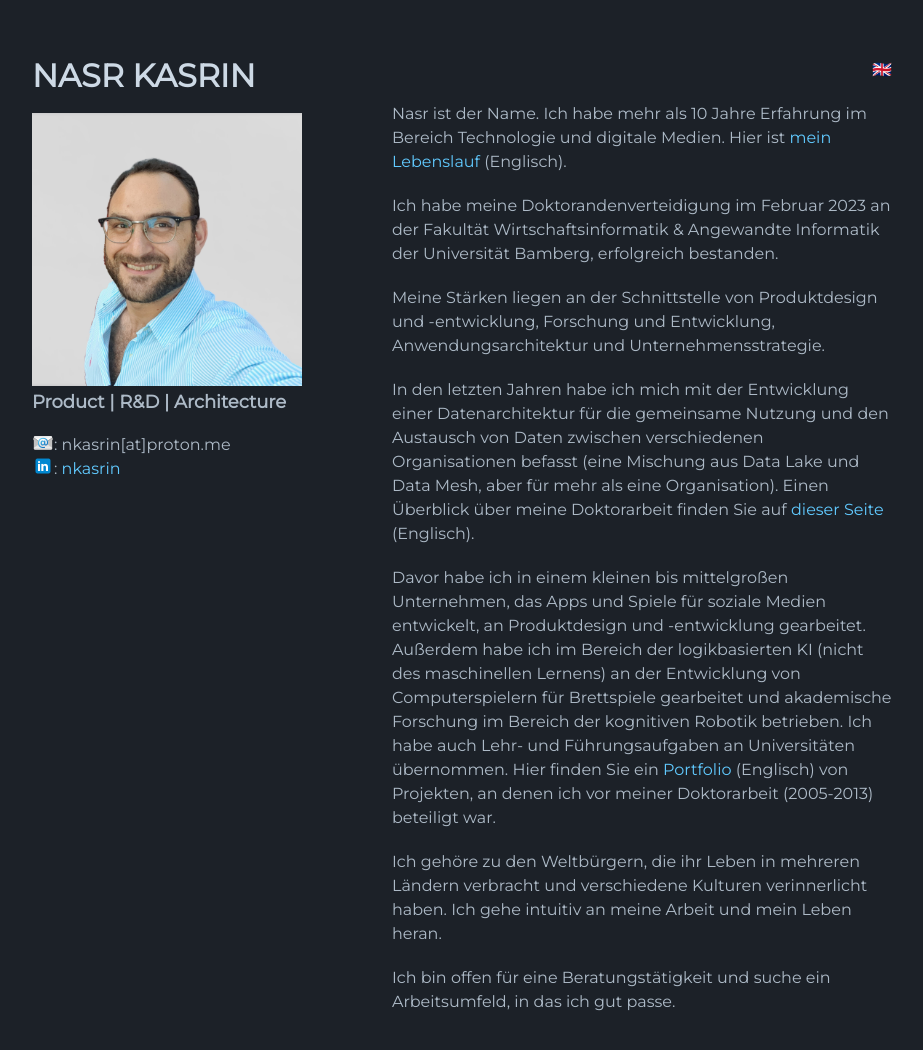
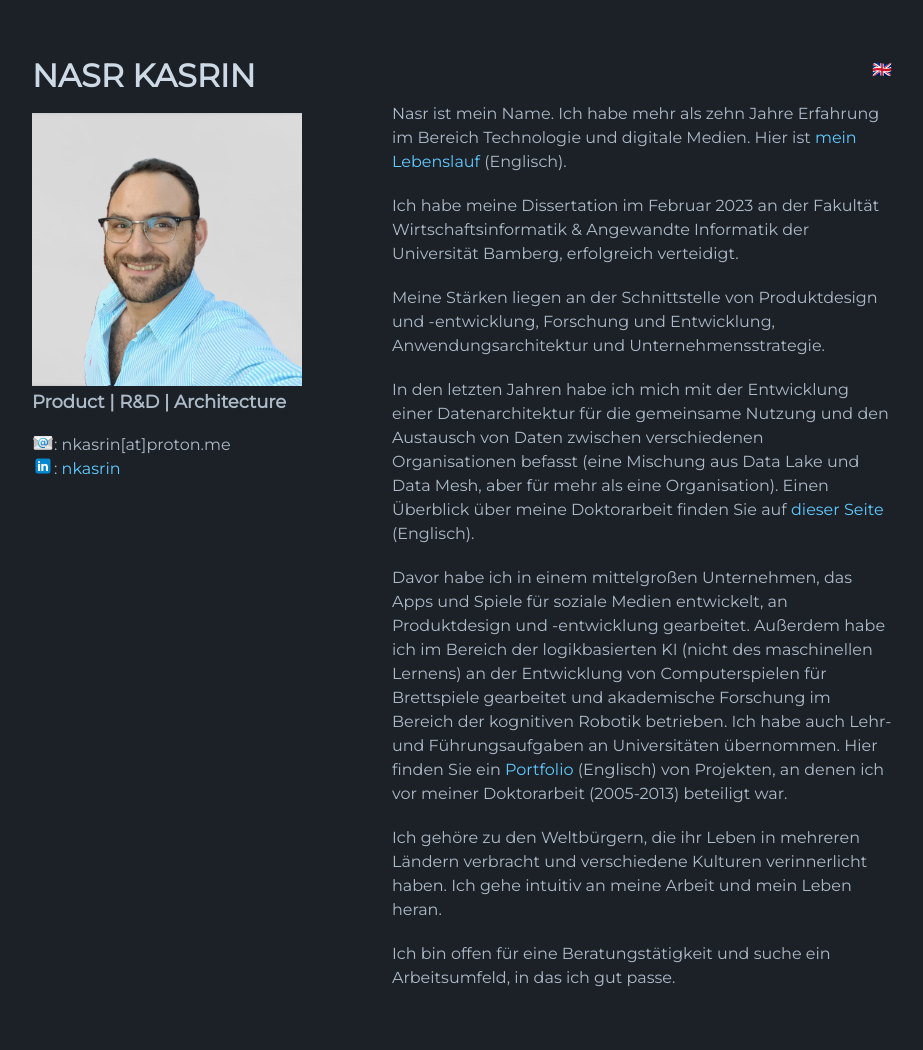
Before and after one commit to n42r/n42r.github.io, a Jekyll site: the page built from index_de.md, in a window 1280 px wide and 1084 px high. Shown: the top 1050 px of the window, without its empty margins (178-1101 px from the left). Built offline with Jekyll 4.4.1, drawn with Linux system fonts in a browser that asks for light colours; the repository's description, which GitHub fills in, is left out.

Commit message:
Isabel's corrections

```diff
--- a/index_de.md
+++ b/index_de.md
@@ -4,11 +4,10 @@ layout: default
 
 <p style="text-align:right;"> <a href="index"> 🇬🇧 </a></p>
 
-Nasr ist der Name. Ich habe mehr als 10 Jahre Erfahrung im Bereich Technologie und digitale Medien. Hier ist [mein Lebenslauf](assets/pdf/kasrin_resume_2023_04.pdf) (Englisch).
+Nasr ist mein Name. Ich habe mehr als zehn Jahre Erfahrung im Bereich Technologie und digitale Medien. Hier ist [mein Lebenslauf](assets/pdf/kasrin_resume_2023_04.pdf) (Englisch).
 
 
-Ich habe meine Doktorandenverteidigung im Februar 2023 an der Fakultät Wirtschaftsinformatik & Angewandte Informatik der Universität Bamberg, erfolgreich bestanden.
-
+Ich habe meine Dissertation im Februar 2023 an der Fakultät Wirtschaftsinformatik & Angewandte Informatik der Universität Bamberg, erfolgreich verteidigt.
 
 
 Meine Stärken liegen an der Schnittstelle von Produktdesign und -entwicklung, Forschung und Entwicklung, Anwendungsarchitektur und Unternehmensstrategie.
@@ -17,7 +16,7 @@ Meine Stärken liegen an der Schnittstelle von Produktdesign und -entwicklung, F
 In den letzten Jahren habe ich mich mit der Entwicklung einer Datenarchitektur für die gemeinsame Nutzung und den Austausch von Daten zwischen verschiedenen Organisationen befasst (eine Mischung aus Data Lake und Data Mesh, aber für mehr als eine Organisation). Einen Überblick über meine Doktorarbeit finden Sie auf [dieser Seite](phd) (Englisch).
 
 
-Davor habe ich in einem kleinen bis mittelgroßen Unternehmen, das Apps und Spiele für soziale Medien entwickelt, an Produktdesign und -entwicklung gearbeitet. Außerdem habe ich im Bereich der logikbasierten KI (nicht des maschinellen Lernens) an der Entwicklung von Computerspielern für Brettspiele gearbeitet und akademische Forschung im Bereich der kognitiven Robotik betrieben. Ich habe auch Lehr- und Führungsaufgaben an Universitäten übernommen. Hier finden Sie ein [Portfolio](assets/pdf/kasrin_protfolio_upgraded_23.pdf) (Englisch) von Projekten, an denen ich vor meiner Doktorarbeit (2005-2013) beteiligt war.
+Davor habe ich in einem mittelgroßen Unternehmen, das Apps und Spiele für soziale Medien entwickelt, an Produktdesign und -entwicklung gearbeitet. Außerdem habe ich im Bereich der logikbasierten KI (nicht des maschinellen Lernens) an der Entwicklung von Computerspielen für Brettspiele gearbeitet und akademische Forschung im Bereich der kognitiven Robotik betrieben. Ich habe auch Lehr- und Führungsaufgaben an Universitäten übernommen. Hier finden Sie ein [Portfolio](assets/pdf/kasrin_protfolio_upgraded_23.pdf) (Englisch) von Projekten, an denen ich vor meiner Doktorarbeit (2005-2013) beteiligt war.
 
 
 Ich gehöre zu den Weltbürgern, die ihr Leben in mehreren Ländern verbracht und verschiedene Kulturen verinnerlicht haben. Ich gehe intuitiv an meine Arbeit und mein Leben heran.
```
